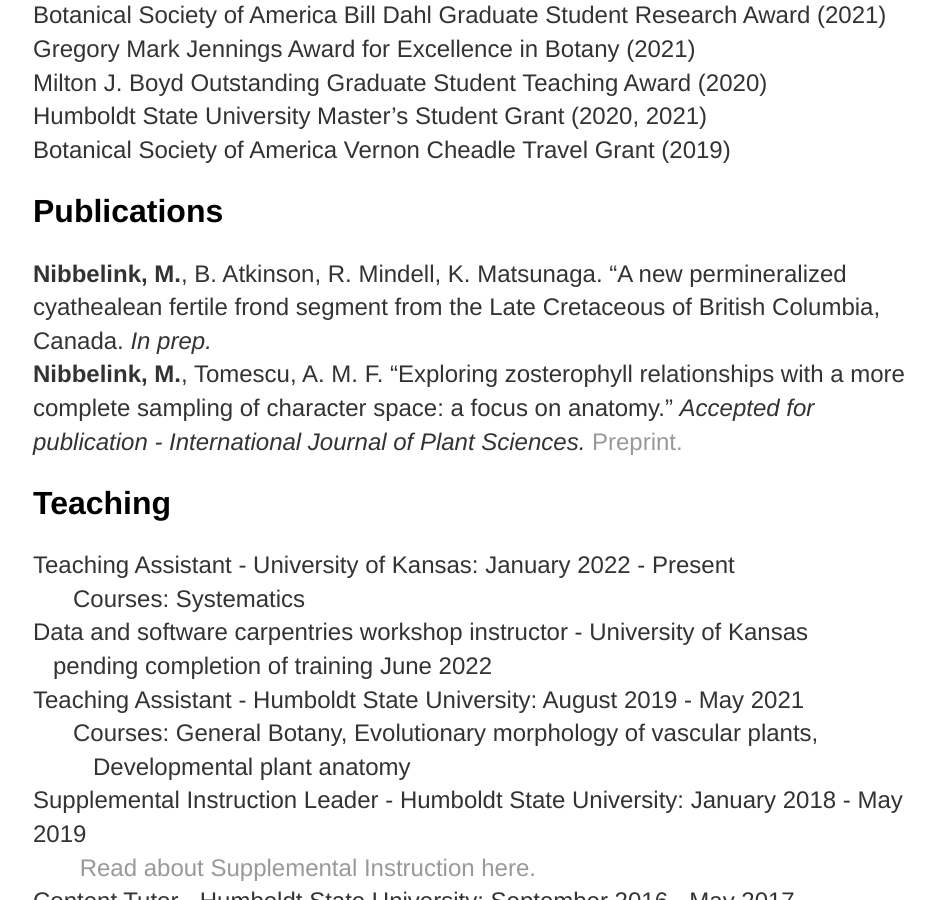
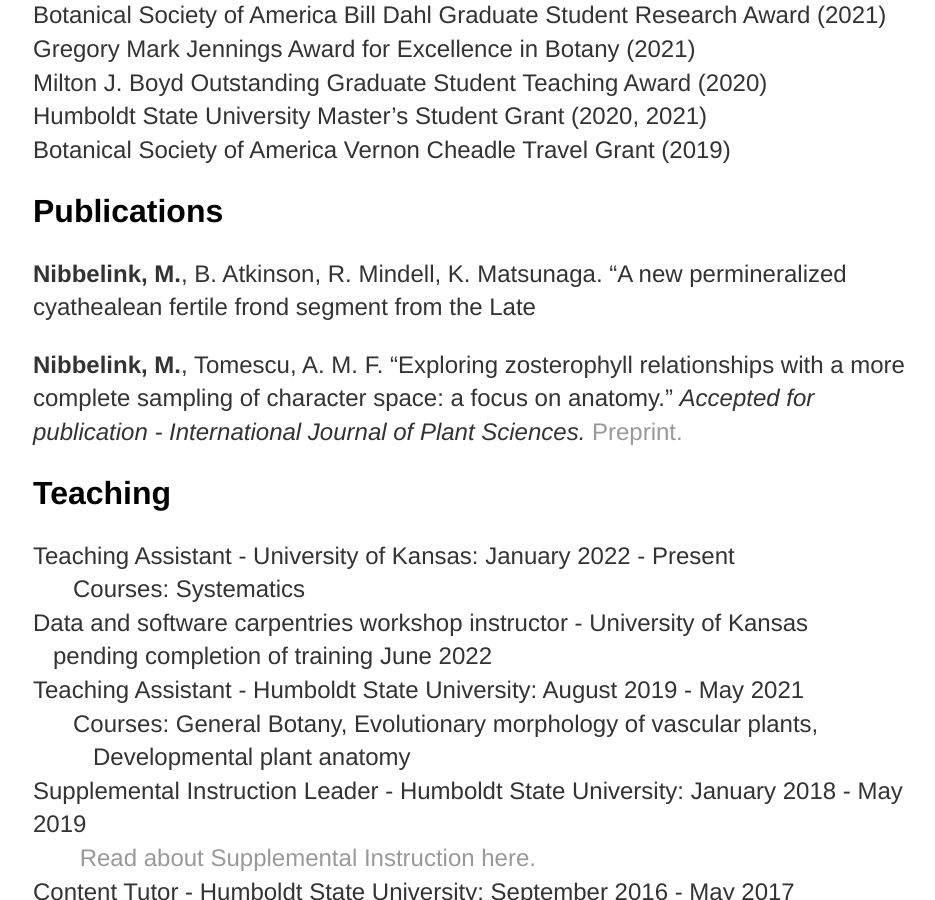
Before and after one commit to megannibbs/megannibbelink.github.io, a Jekyll site: the page built from cv/index.html, in a window 1280 px wide and 900 px high, scrolled down 547 px. Shown: the whole window, without its empty margins (159-1094 px from the left). Built offline with Jekyll 4.4.1, drawn with Linux system fonts in a browser that asks for light colours.

Commit message:
Update index.html

```diff
--- a/cv/index.html
+++ b/cv/index.html
@@ -18,8 +18,7 @@
 		Botanical Society of America Vernon Cheadle Travel Grant (2019)</p>
 	<h2>Publications</h2>
 	<p><strong>Nibbelink, M.</strong>, B. Atkinson, R. Mindell, K. Matsunaga. “A new permineralized cyathealean fertile frond segment from the Late
-		Cretaceous of British Columbia, Canada. <em>In prep.</em></br>
-		<strong>Nibbelink, M.</strong>, Tomescu, A. M. F. “Exploring zosterophyll relationships with a more complete sampling of character space: a focus on anatomy.”
+		<p><strong>Nibbelink, M.</strong>, Tomescu, A. M. F. “Exploring zosterophyll relationships with a more complete sampling of character space: a focus on anatomy.”
 		<em>Accepted for publication - International Journal of Plant Sciences.</em><a href="https://www.journals.uchicago.edu/doi/10.1086/720384"> Preprint.</a></br></p>
 	<h2>Teaching</h2>
 	<p>Teaching Assistant - University of Kansas: January 2022 - Present</br>
```
